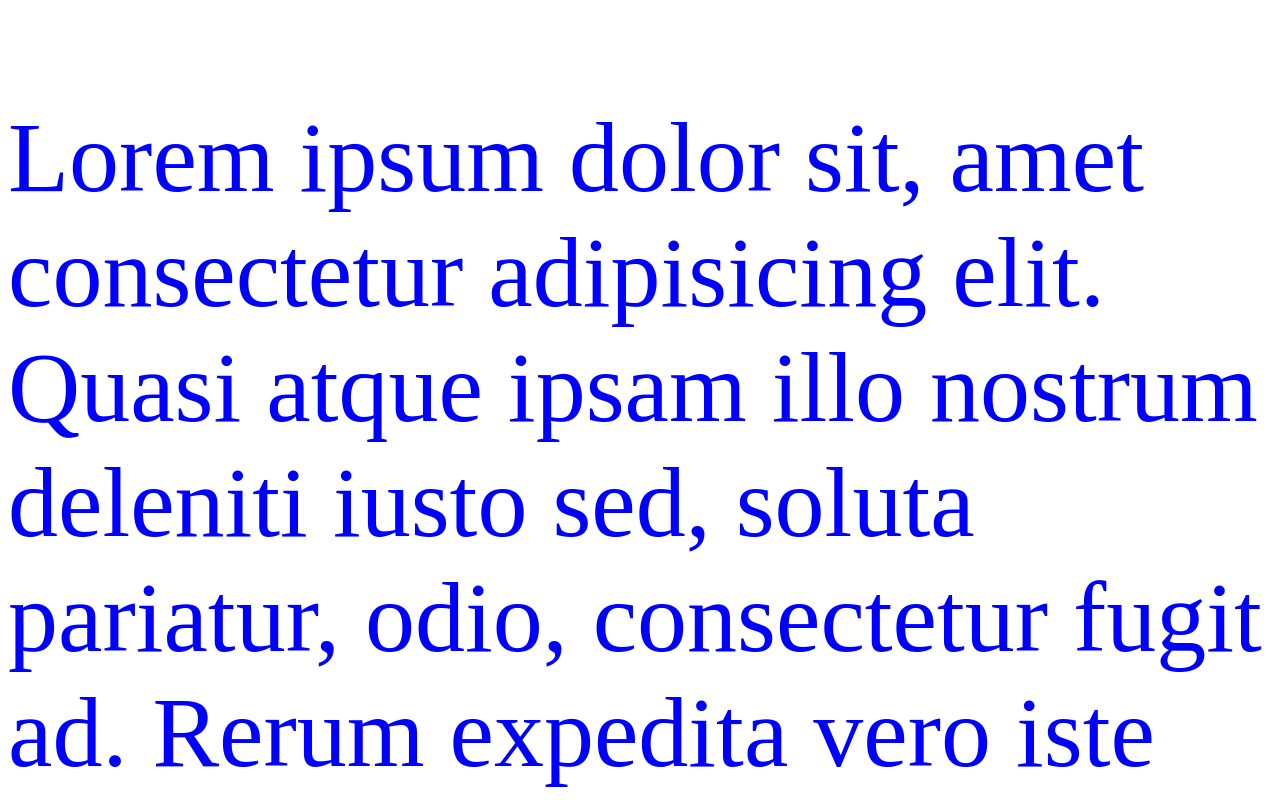
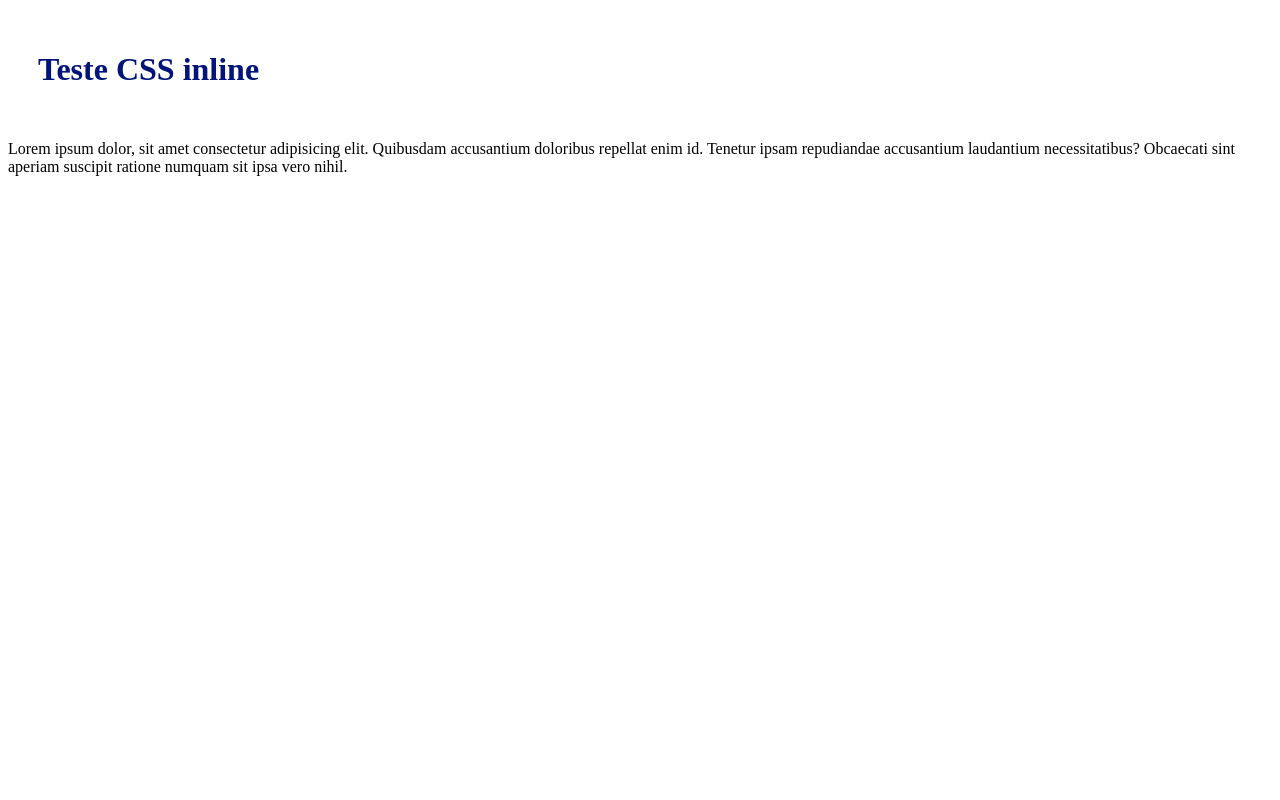
Before and after one commit to CauaGraff/Aulas-HTML, a plain HTML site: page Aula 04/estilosLocal.html in a window 1280 px wide. Shown: the top 800 px of the page. Drawn offline with Linux system fonts and the light colour scheme.

```diff
--- a/Aula 04/estilosLocal.html
+++ b/Aula 04/estilosLocal.html
@@ -9,9 +9,11 @@
 </head>
 
 <body>
-    <p style="color:blue;font-size:100px">Lorem ipsum dolor sit, amet consectetur adipisicing elit. Quasi atque ipsam
-        illo nostrum deleniti iusto sed,
-        soluta pariatur, odio, consectetur fugit ad. Rerum expedita vero iste suscipit ratione voluptatibus ipsa.</p>
+
+    <h1 style="color:#001479;padding:30px;">Teste CSS inline</h1>
+    <p style="color:#000000;">Lorem ipsum dolor, sit amet consectetur adipisicing elit. Quibusdam accusantium doloribus
+        repellat enim id. Tenetur ipsam repudiandae accusantium laudantium necessitatibus? Obcaecati sint aperiam
+        suscipit ratione numquam sit ipsa vero nihil.</p>
 </body>
 
 </html>
```
